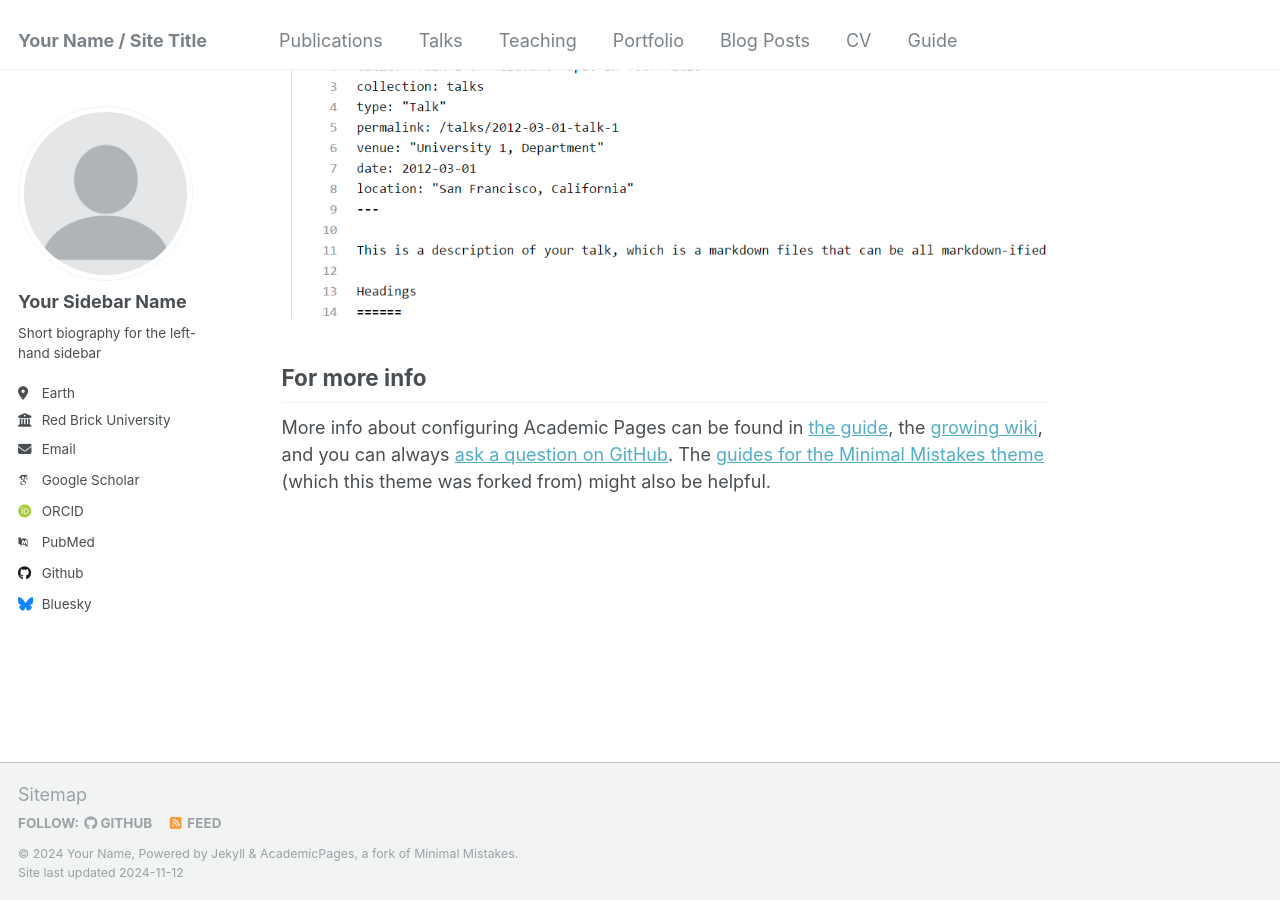
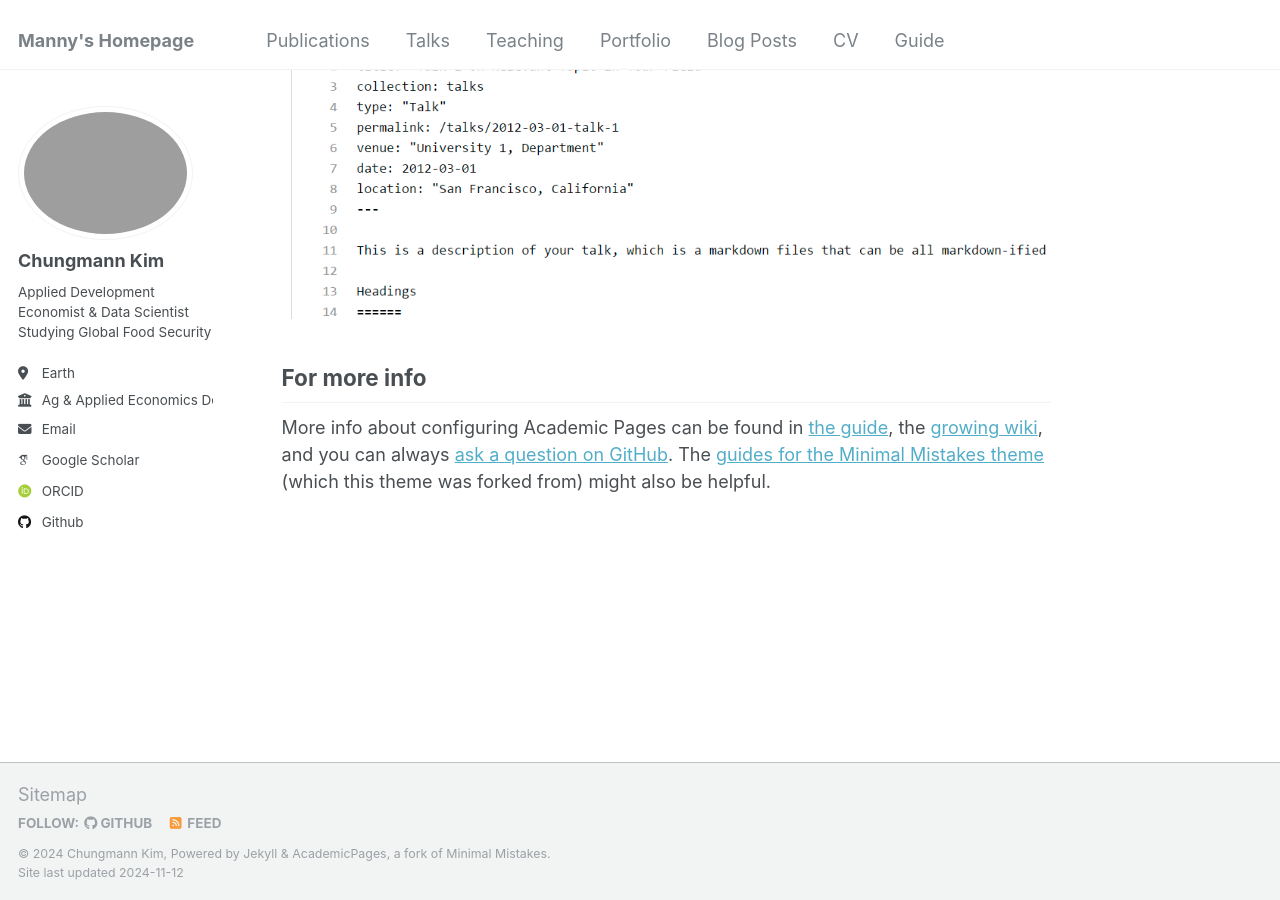
Before and after one commit to mnmx0101/chungmann_kim, a Jekyll site: the page built from _pages/about.md, in a window 1280 px wide and 900 px high, scrolled down 2643 px. Built offline with Jekyll 4.4.1, drawn with Linux system fonts in a browser that asks for light colours; some web fonts are replaced.

Commit message:
First Update

```diff
--- a/_config.yml
+++ b/_config.yml
@@ -8,11 +8,11 @@
 
 # Basic Site Settings
 locale                   : "en-US"
-title                    : "Your Name / Site Title"
+title                    : "Manny's Homepage"
 title_separator          : "-"
-name                     : &name "Your Name"
+name                     : &name "Chungmann Kim"
 description              : &description "personal description"
-url                      : https://academicpages.github.io # the base hostname & protocol for your site e.g. "https://[your GitHub username].github.io"
+url                      : https://mnmx0101.github.io/chungmann_kim.github.io/ # the base hostname & protocol for your site e.g. "https://[your GitHub username].github.io"
 baseurl                  : "" # the subpath of your site, e.g. "/blog"
 repository               : "academicpages/academicpages.github.io"
 
@@ -21,22 +21,22 @@ repository               : "academicpages/academicpages.github.io"
 #               Additional customization can be done by editing /_includes/author-profile.html
 author:
   # Biographic information
-  avatar           : "profile.png"
-  name             : "Your Sidebar Name"
+  avatar           : "manny_profile.png"
+  name             : "Chungmann Kim"
   pronouns         : # example: "she/her"
-  bio              : "Short biography for the left-hand sidebar"
+  bio              : "Applied Development Economist & Data Scientist Studying Global Food Security"
   location         : "Earth"
-  employer         : "Red Brick University"
+  employer         : "Ag & Applied Economics Dept., University of Illinois Urbana Champaign"
   uri              : # URL
-  email            : "none@example.org"
+  email            : "ck24@illinois.edu"
 
   # Academic websites
   arxiv            : # URL - Update with the correct link to your profile
-  googlescholar    : "https://scholar.google.com/citations?user=PS_CX0AAAAAJ"
+  googlescholar    : "https://scholar.google.com/citations?user=lWfMqkoAAAAJ&hl=en"
   impactstory      : # URL
   orcid            : "http://orcid.org/yourorcidurl"
   semantic         : # URL
-  pubmed           : "https://www.ncbi.nlm.nih.gov/pubmed/?term=john+snow"
+  pubmed           : #"https://www.ncbi.nlm.nih.gov/pubmed/?term=john+snow"
   researchgate     : # URL
   scopus           : # URL
 
@@ -49,7 +49,7 @@ author:
   stackoverflow    : # User number or user number and name (i.e., use "1" or "1/jeff-atwood")
 
   # Social media
-  bluesky          : "bsky.app" # Replace this with you Bluesky username
+  bluesky          : #"bsky.app" # Replace this with you Bluesky username
   facebook         : # Username
   flickr           : # Username
   foursquare       : # Username
```
Also changed, not shown: images/manny_profile.jpg (added), images/manny_profile2.jpg (added).
